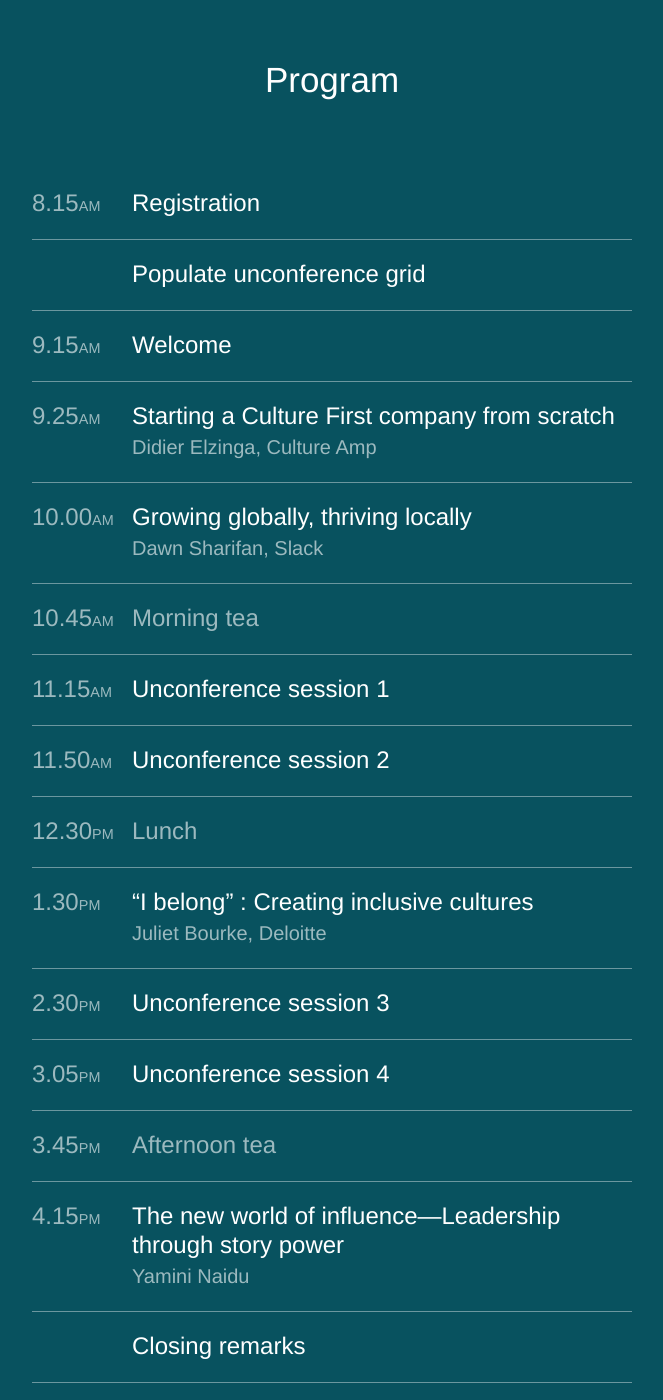
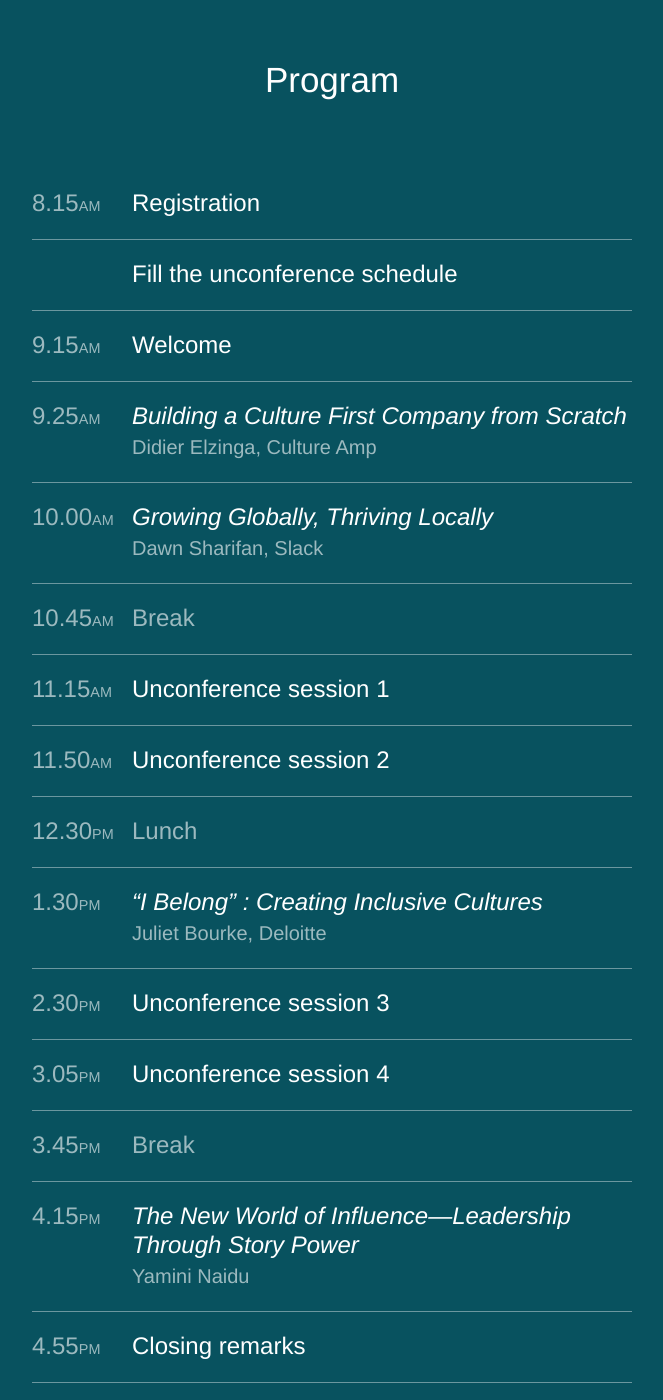
Before and after one commit to sa-github-cxdmelb2016/sa-github-cxdmelb2016.github.io, a Jekyll site: the page built from index.html, in a window 1280 px wide and 1400 px high, scrolled down 5786 px. Shown: the whole window, without its empty margins (308-971 px from the left). Built offline with Jekyll 4.4.1, drawn with Linux system fonts in a browser that asks for light colours; some web fonts are replaced.

Commit message:
Program updates

```diff
--- a/_includes/program.html
+++ b/_includes/program.html
@@ -16,7 +16,7 @@
         <div class='program-list__title'>
           <div class='program-list__time'>
           </div>
-          Populate unconference grid
+          Fill the unconference schedule
         </div>
       </li>
       <li class='program-list__item'>
@@ -32,7 +32,7 @@
           <div class='program-list__time'>
             9.25<span class='program-list__time-mod'>AM</span>
           </div>
-          Starting a Culture First company from scratch
+          <em>Building a Culture First Company from Scratch</em>
         </div>
         <div class='program-list__speaker'>
           Didier Elzinga, Culture Amp
@@ -43,7 +43,7 @@
           <div class='program-list__time'>
             10.00<span class='program-list__time-mod'>AM</span>
           </div>
-          Growing globally, thriving locally
+          <em>Growing Globally, Thriving Locally</em>
         </div>
         <div class='program-list__speaker'>
           Dawn Sharifan, Slack
@@ -54,7 +54,7 @@
           <div class='program-list__time'>
             10.45<span class='program-list__time-mod'>AM</span>
           </div>
-        Morning tea
+        Break
         </div>
       </li>
       <li class='program-list__item'>
@@ -86,7 +86,7 @@
           <div class='program-list__time'>
             1.30<span class='program-list__time-mod'>PM</span>
           </div>
-          &ldquo;I belong&rdquo; : Creating inclusive cultures
+          <em>&ldquo;I Belong&rdquo; : Creating Inclusive Cultures</em>
         </div>
         <div class='program-list__speaker'>
           Juliet Bourke, Deloitte
@@ -113,7 +113,7 @@
           <div class='program-list__time'>
             3.45<span class='program-list__time-mod'>PM</span>
           </div>
-          Afternoon tea
+          Break
         </div>
       </li>
       <li class='program-list__item'>
@@ -121,7 +121,7 @@
           <div class='program-list__time'>
             4.15<span class='program-list__time-mod'>PM</span>
           </div>
-          The new world of influence&mdash;Leadership through story power
+          <em>The New World of Influence&mdash;Leadership Through Story Power</em>
         </div>
         <div class='program-list__speaker'>
           Yamini Naidu
@@ -130,6 +130,7 @@
       <li class='program-list__item '>
         <div class='program-list__title'>
           <div class='program-list__time'>
+            4.55<span class='program-list__time-mod'>PM</span>
           </div>
           Closing remarks
         </div>
@@ -137,7 +138,6 @@
       <li class='program-list__item -break'>
         <div class='program-list__title'>
           <div class='program-list__time'>
-            5.30<span class='program-list__time-mod'>PM</span>
           </div>
           Happy hour
         </div>
```
